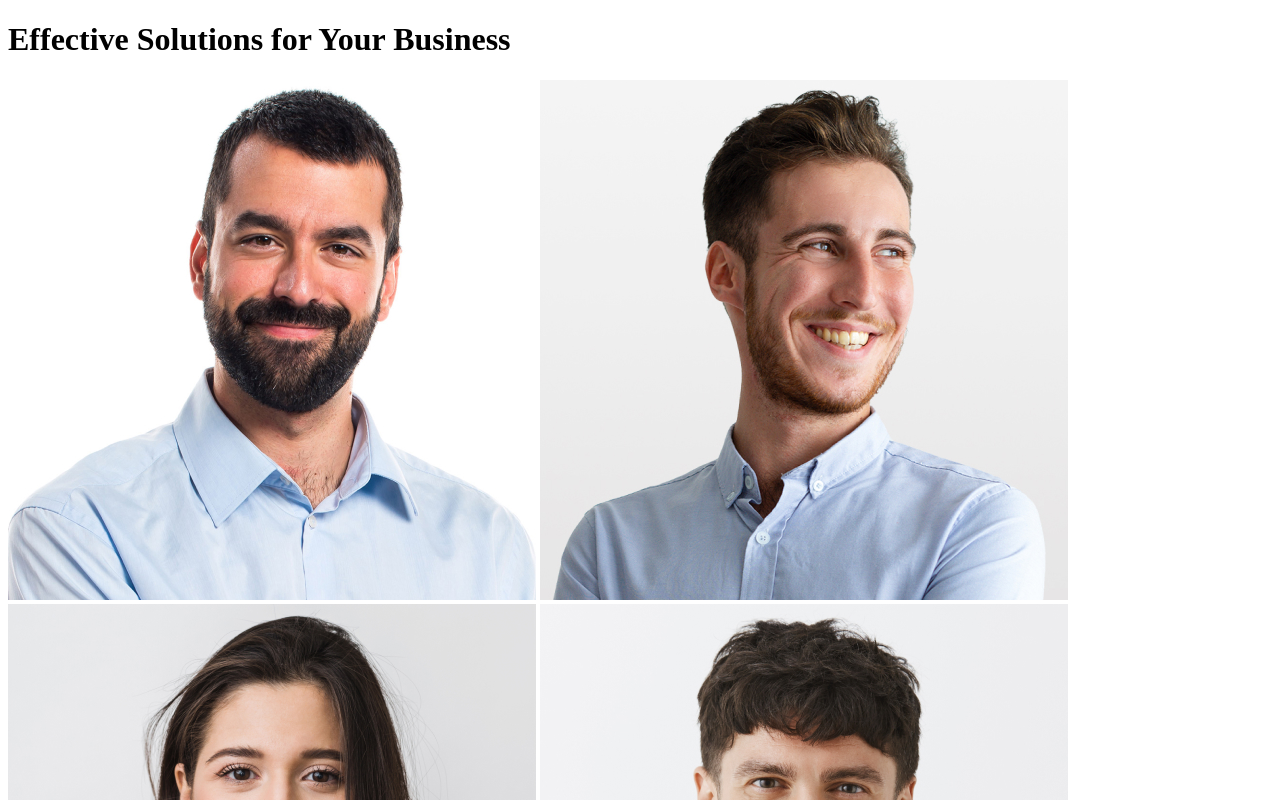
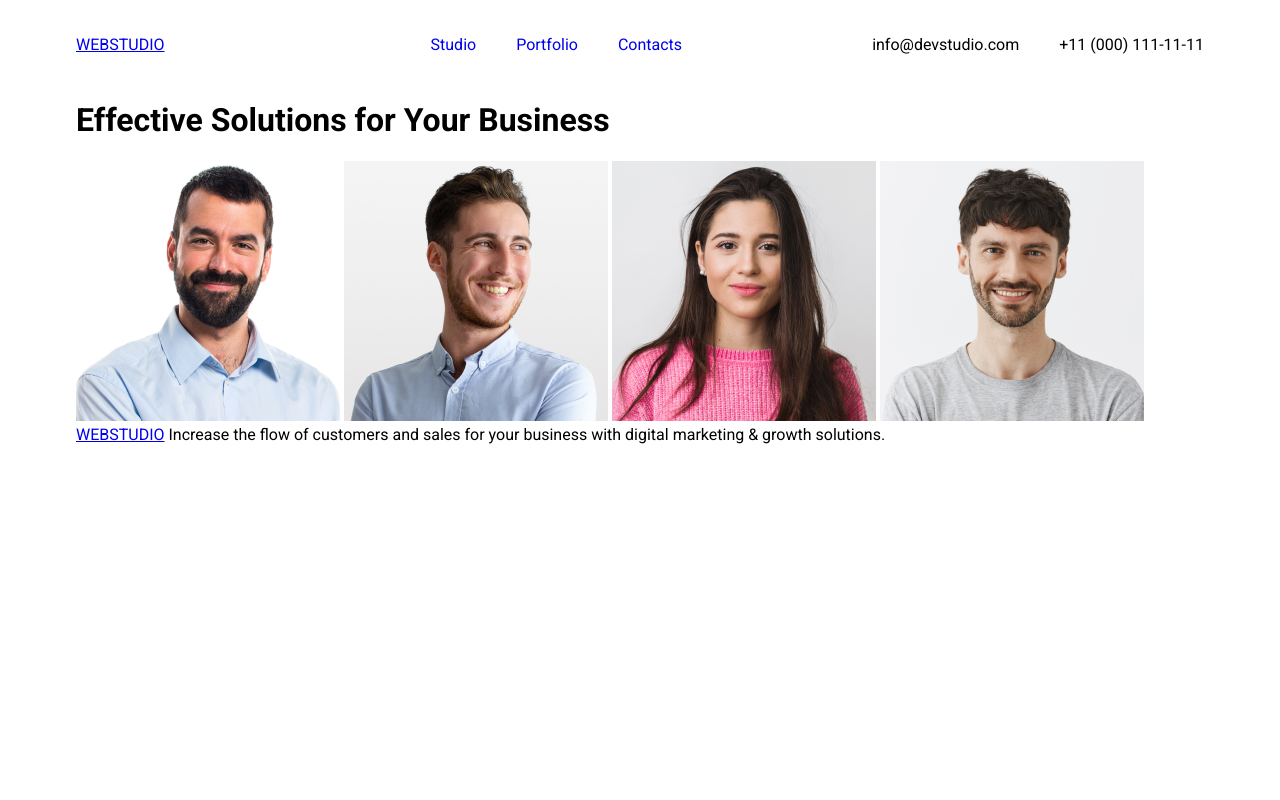
Before and after one commit to Savranin-Denis/goit-markup-hw-01, a plain HTML site: page index.html in a window 1280 px wide. Shown: the top 800 px of the page. Drawn offline with Linux system fonts and the light colour scheme.

Commit message:
navigation 50%

```diff
--- /dev/null
+++ b/css/styles.css
@@ -0,0 +1,36 @@
+body {
+  font-family: "Roboto", sans-serif;
+}
+
+.container {
+  max-width: 1128px;
+  margin: 0 auto;
+  padding: 0 15px;
+}
+
+.logo {
+  margin-right: 76px;
+}
+
+.nav-top {
+  height: 72px;
+  display: flex;
+  justify-content: space-between;
+  align-items: center;
+}
+
+.ul-top {
+  list-style: none;
+  display: flex;
+  gap: 40px;
+}
+
+.ul-top-2 {
+  list-style: none;
+  display: flex;
+  gap: 40px;
+}
+
+.link-nav {
+  text-decoration: none;
+}
--- a/index.html
+++ b/index.html
@@ -2,21 +2,67 @@
 <html lang="en">
 
 <head>
-    <meta charset="UTF-8">
-    <meta name="viewport" content="width=device-width, initial-scale=1.0">
-    <title>Document</title>
+    <meta charset="UTF-8" />
+    <meta name="viewport" content="width=device-width, initial-scale=1.0" />
+    <link rel="preconnect" href="https://fonts.googleapis.com" />
+    <link rel="preconnect" href="https://fonts.gstatic.com" crossorigin />
+    <link
+        href="https://fonts.googleapis.com/css2?family=Roboto:ital,wght@0,100;0,300;0,400;0,500;0,700;0,900;1,100;1,300;1,400;1,500;1,700;1,900&display=swap"
+        rel="stylesheet" />
+    <link rel="stylesheet" href="css/styles.css" />
+    <title>webstudio</title>
 </head>
 
 <body>
-    <header>
-        <h1>Effective Solutions for Your Business</h1>
-        <img src="./images/img-1.jpg" alt="team card 1" />
-        <img src="./images/img-2.jpg" alt="team card 2" />
-        <img src="./images/img-3.jpg" alt="team card 3" />
-        <img src="./images/img-4.jpg" alt="team card 4" />
-    </header>
-    <main></main>
-    <footer></footer>
+
+    <div class="container">
+        <header>
+            <div class="nav-top">
+                <a class="logo" href="#">WEBSTUDIO</a>
+
+                <nav>
+                    <ul class="ul-top">
+                        <li class="li-top">
+                            <a class="link-nav" href="#">Studio</a>
+                        </li>
+                        <li class="li-top">
+                            <a class="link-nav" href="#">Portfolio</a>
+                        </li>
+                        <li class="li-top">
+                            <a class="link-nav" href="#">Contacts</a>
+                        </li>
+                    </ul>
+                </nav>
+
+                <ul class="ul-top-2">
+                    <li>
+                        <p>info@devstudio.com</p>
+                    </li>
+                    <li>
+                        <p>+11 (000) 111-11-11</p>
+                    </li>
+                </ul>
+
+
+            </div>
+
+        </header>
+        <main>
+            <h1>Effective Solutions for Your Business</h1>
+            <img src="./images/img-1.jpg" alt="Mark Guerrero
+                         Product Designer" width="264px" height="260px" />
+            <img src="./images/img-2.jpg" alt="Tom Ford
+                         Frontend Developer" width="264px" height="260px" />
+            <img src="./images/img-3.jpg" alt="Camila Garcia
+                         Marketing" width="264px" height="260px" />
+            <img src="./images/img-4.jpg" alt="Daniel Wilson
+                         UI Designer" width="264px" height="260px" />
+        </main>
+        <footer>
+            <a href="/">WEBSTUDIO</a>
+            Increase the flow of customers and sales for your business with digital marketing & growth solutions.
+        </footer>
+    </div>
 </body>
 
 </html>
```
